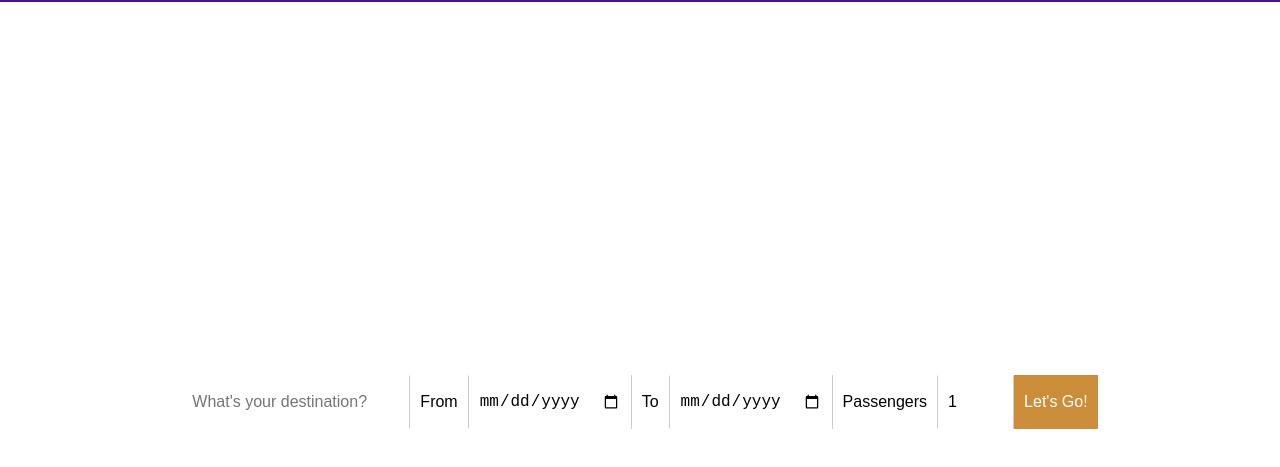
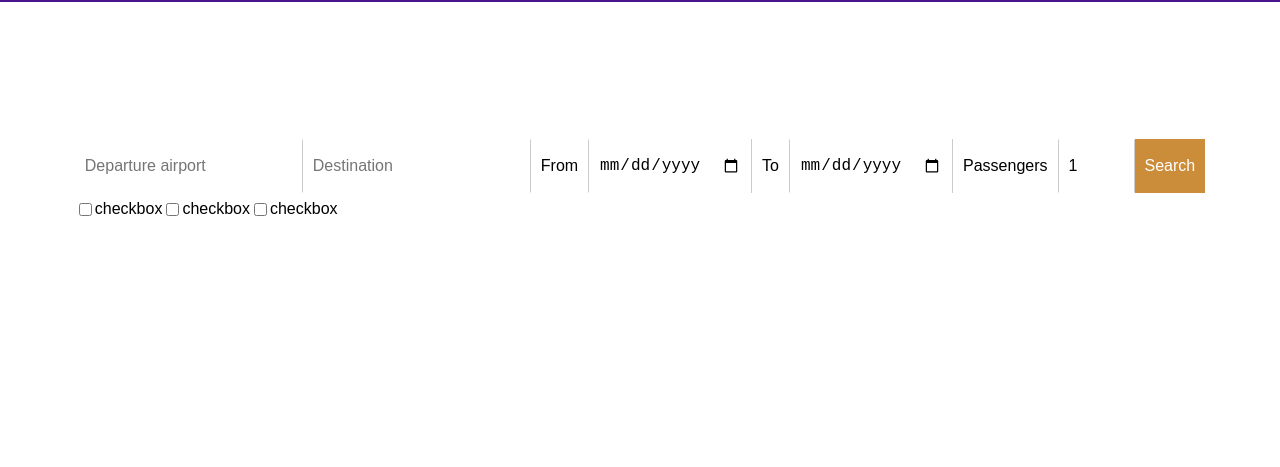
Before and after one commit to sofkirke/2nd-manda, a plain HTML site: page index.html in a window 1280 px wide. Shown: the part 53-520 px from the top of the page. Drawn offline with nearby package versions, Linux system fonts and the light colour scheme.

Commit message:
the search bar part for the index

```diff
--- a/index.html
+++ b/index.html
@@ -28,9 +28,13 @@
 
 
 <body>
-  <div class="cover">
+  <div class="cover-index">
+
+    <div class="search-bar">
+
       <form  class="flex-form">
-      <input type="search" placeholder="What's your destination?">
+        <input type="search" placeholder="Departure airport">
+        <input type="search" placeholder="Destination">
 
         <label for="from">From</label>
         <input type="date" name="from">
@@ -41,8 +45,16 @@
         <label for="people">Passengers</label>
         <input type="number" min="1" max="10" value="1" name="people">
 
-      <input type="submit" value="Let's Go!">
+        <input type="submit" value="Search">
       </form>
+      <form class="flex-checks">
+        <input type="checkbox" name="check1" value="Bike">checkbox<br>
+        <input type="checkbox" name="check2" value="Bike">checkbox<br>
+        <input type="checkbox" name="check2" value="Bike">checkbox<br>
+      </form>
+
+    </div>
+
   </div>
 
   <script src="https://ajax.googleapis.com/ajax/libs/jquery/1.11.2/jquery.min.js"></script>
--- a/sass/index.scss
+++ b/sass/index.scss
@@ -1,8 +1,16 @@
-.cover  {
-  height:100vh;
+.cover-index  {
+  height:45vh;
   width:100%;
   display: flex;
   justify-content: center;
+  align-items: center;
+  background-image: src("img/london.jpg");
+}
+
+
+.flex-checks{
+  display: flex;
+  flex-basis: 40%;
   align-items: center;
 }
 
```
Also changed, not shown: css/style.css, img/london.jpg (added), 1 other file. Lines whose indentation alone changed are shown as unchanged.
